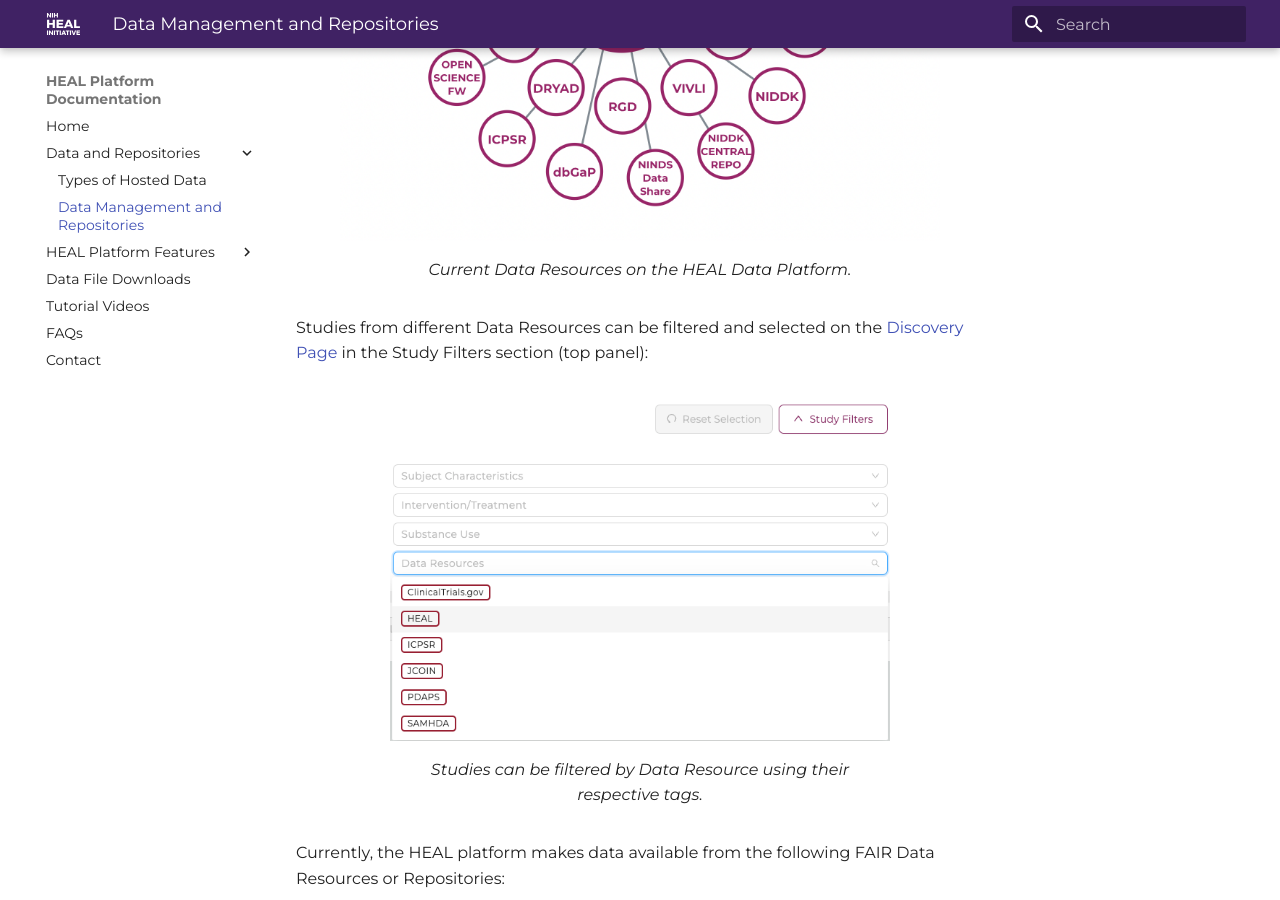
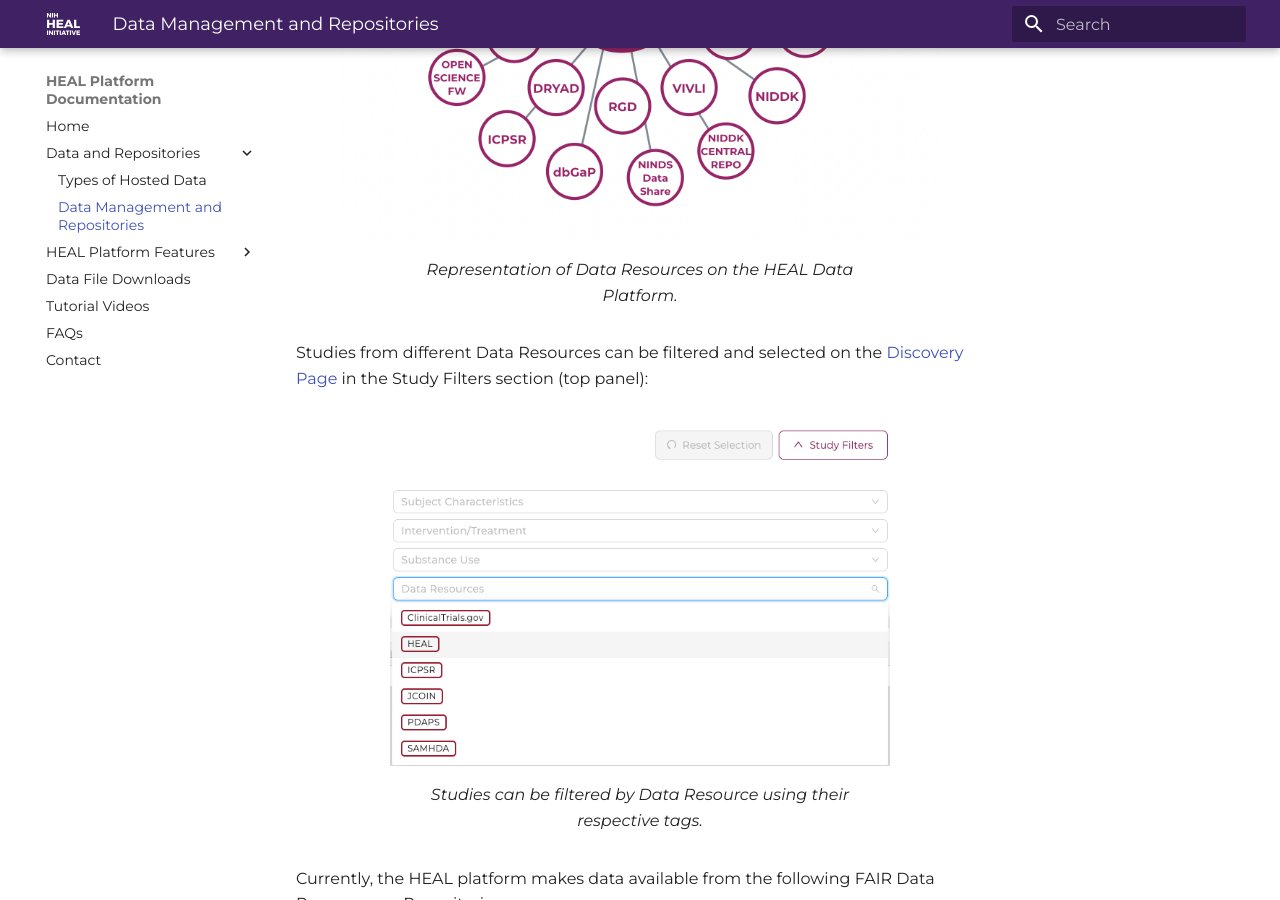
Before and after one commit to norc-heal/heal-docs, an MkDocs documentation site: the page built from docs/data_mgmt_and_repos.md, in a window 1280 px wide and 900 px high, scrolled down 673 px. Built offline with MkDocs 1.6.1 and Material for MkDocs 9.7.7, drawn with Linux system fonts in a browser that asks for light colours.

Commit message:
Update data_mgmt_and_repos.md

```diff
--- a/docs/data_mgmt_and_repos.md
+++ b/docs/data_mgmt_and_repos.md
@@ -7,7 +7,7 @@
 
 <figure markdown>
   ![Data Resources](img/data_resources.png){ width="600" }
-  <figcaption>Current Data Resources on the HEAL Data Platform.</figcaption>
+  <figcaption>Representation of Data Resources on the HEAL Data Platform.</figcaption>
 </figure>
 
 Studies from different Data Resources can be filtered and selected on the [Discovery Page](#Discovery) in the Study Filters section (top panel):
```
